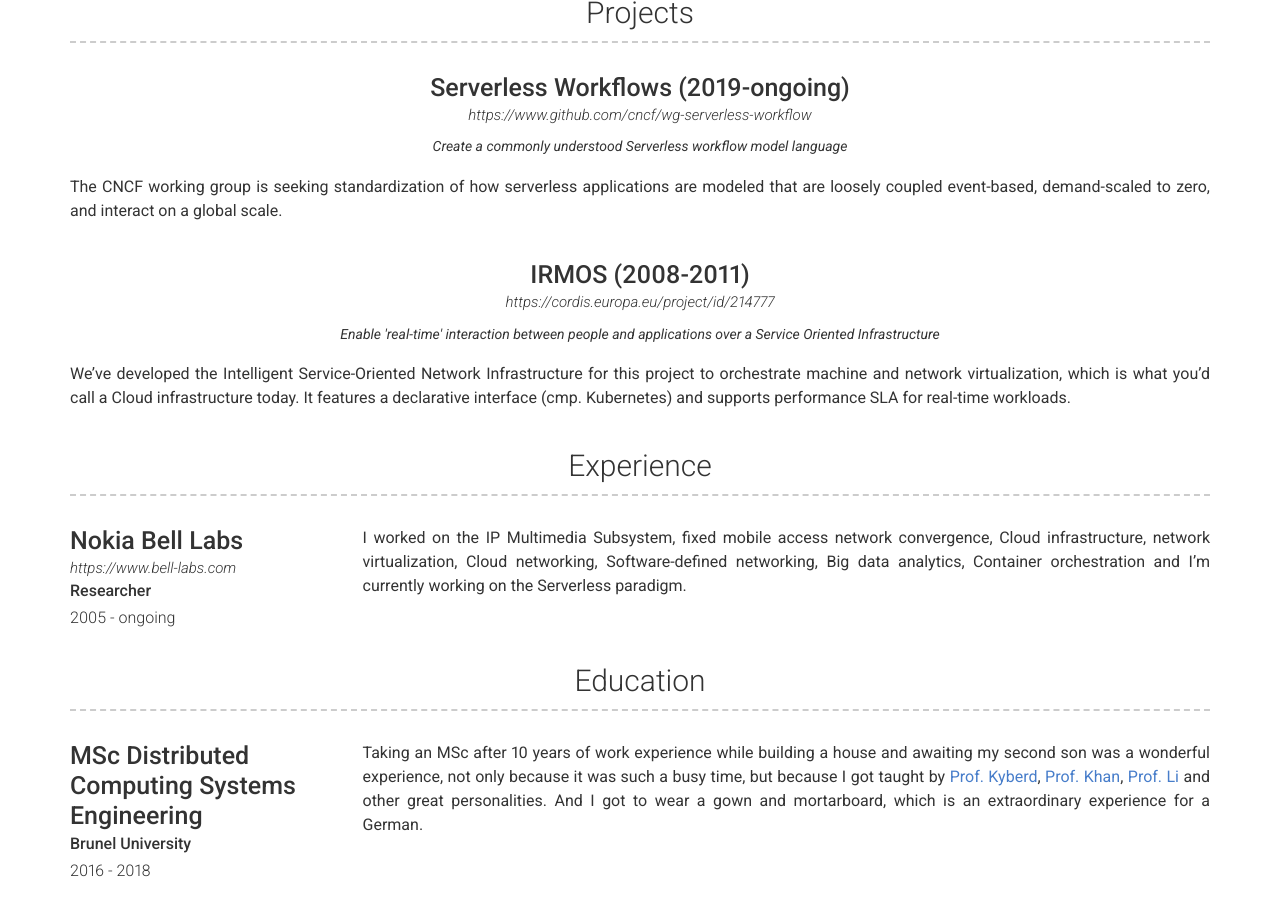
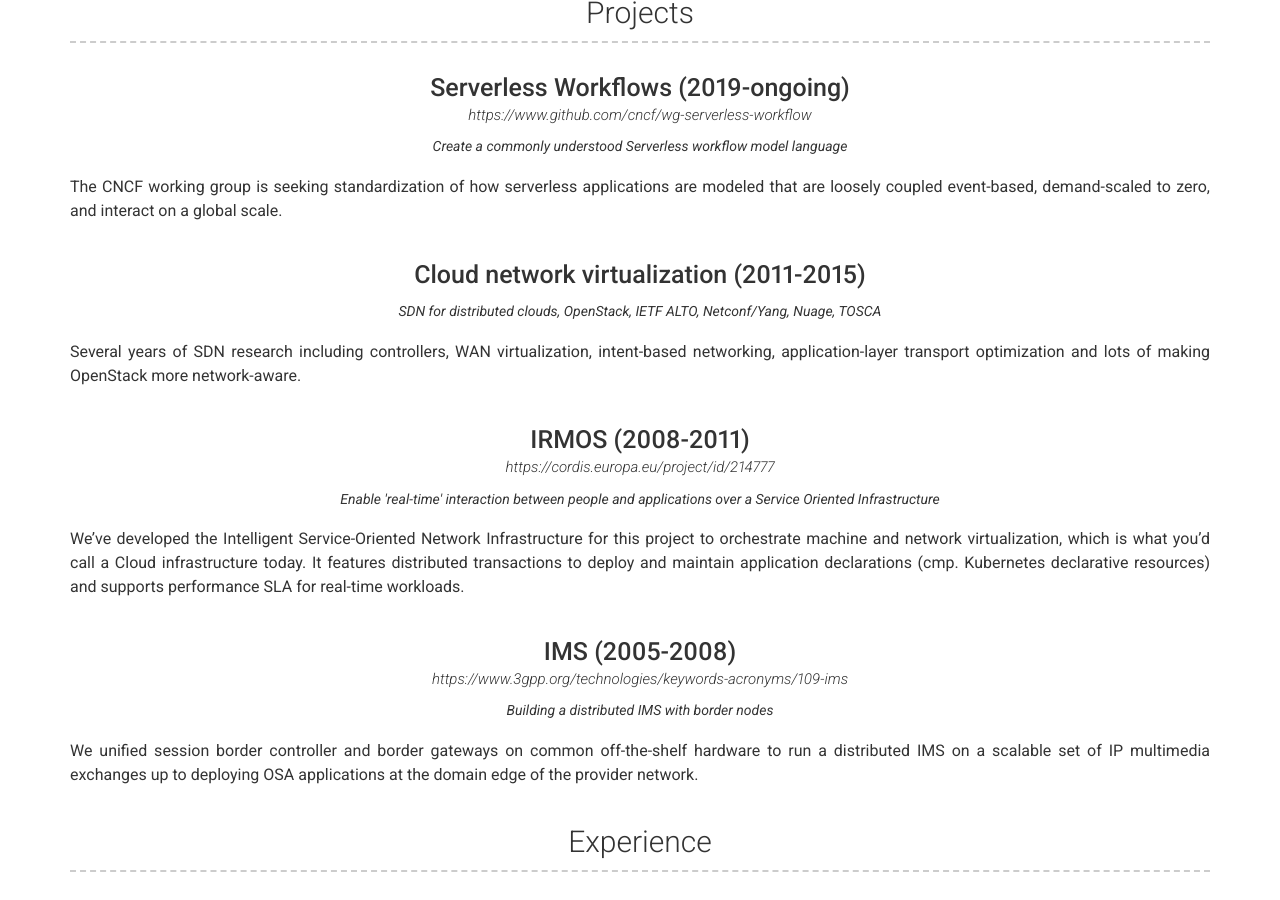
Before and after one commit to manuelstein/manuelstein.github.io, a Jekyll site: the page built from index.md, in a window 1280 px wide and 900 px high, scrolled down 534 px. Built offline with Jekyll 4.4.1, drawn with Linux system fonts in a browser that asks for light colours; nearby versions of some CDN libraries.

Commit message:
added more projects

```diff
--- a/_data/projects.yml
+++ b/_data/projects.yml
@@ -9,13 +9,33 @@
     The CNCF working group is seeking standardization of how serverless applications are modeled that
     are loosely coupled event-based, demand-scaled to zero, and interact on a global scale.
 - layout: top-middle
+  name: Cloud network virtualization (2011-2015)
+  quote: >
+    SDN for distributed clouds, OpenStack, IETF ALTO, Netconf/Yang, Nuage, TOSCA
+  description: | # this will include new lines to allow paragraphs
+    Several years of SDN research including controllers, WAN virtualization,
+    intent-based networking, application-layer transport optimization and lots
+    of making OpenStack more network-aware.
+- layout: top-middle
   name: IRMOS (2008-2011)
   link: https://cordis.europa.eu/project/id/214777
   quote: >
-    Enable 'real-time' interaction between people and applications over a Service Oriented Infrastructure
+    Enable 'real-time' interaction between people and applications over a
+    Service Oriented Infrastructure
   description: | # this will include new lines to allow paragraphs
     We've developed the Intelligent Service-Oriented Network Infrastructure for
     this project to orchestrate machine and network virtualization, which is
-    what you'd call a Cloud infrastructure today. It features a declarative
-    interface (cmp. Kubernetes) and supports performance SLA for real-time
-    workloads.
+    what you'd call a Cloud infrastructure today. It features distributed
+    transactions to deploy and maintain application declarations (cmp.
+    Kubernetes declarative resources) and supports performance SLA for
+    real-time workloads.
+- layout: top-middle
+  name: IMS (2005-2008)
+  link: https://www.3gpp.org/technologies/keywords-acronyms/109-ims
+  quote: >
+    Building a distributed IMS with border nodes
+  description: | # this will include new lines to allow paragraphs
+    We unified session border controller and border gateways on common
+    off-the-shelf hardware to run a distributed IMS on a scalable set of
+    IP multimedia exchanges up to deploying OSA applications at the domain
+    edge of the provider network.
```
